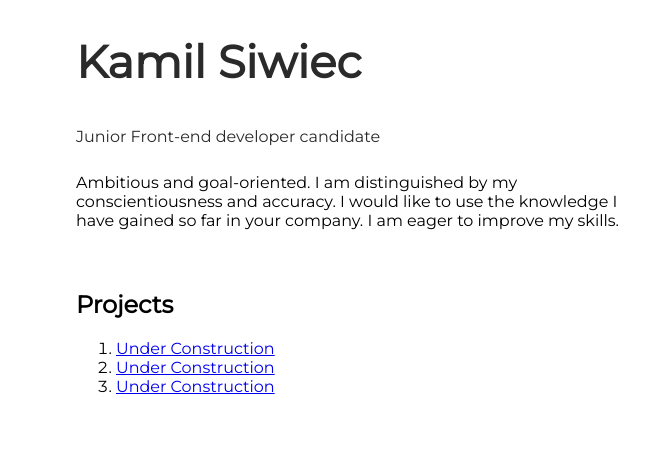
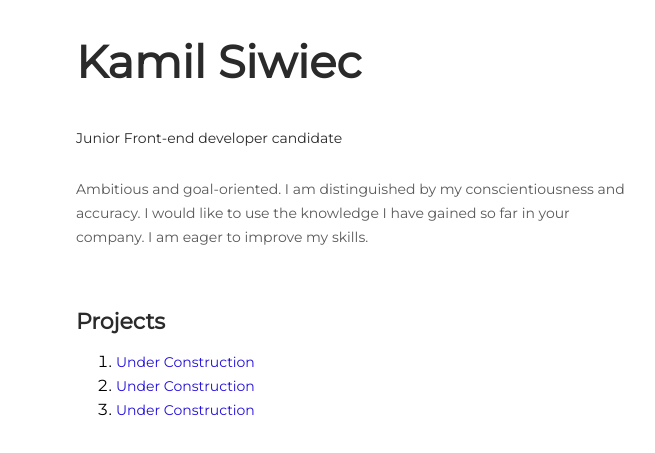
Before and after one commit to Kamil-Siwiec/web-cv, a plain HTML site: page index.html in a window 1280 px wide. Shown: the part 68-521 px from the top of the page, 422-1077 px from the left. Drawn offline with nearby package versions, Linux system fonts and the light colour scheme.

Commit message:
add css styles, bio and projects

```diff
--- a/css/style.css
+++ b/css/style.css
@@ -40,3 +40,31 @@ body {
 .bio__occupation {
   color: #2a2a2a;
 }
+
+.bio__occupation,
+.bio__about {
+  font-size: 14px;
+  line-height: 1.714;
+}
+.bio__about {
+  color: #595959;
+}
+
+.projects__title {
+  margin-bottom: 14px;
+  color: #2a2a2a;
+  font-size: 22px;
+  line-height: 24px;
+}
+
+.projects__link {
+  color: #220fdc;
+  font-size: 14px;
+  line-height: 24px;
+  text-decoration: none;
+}
+
+.projects__link:hover {
+  color: #ff6b08;
+  text-decoration: underline;
+}
```
